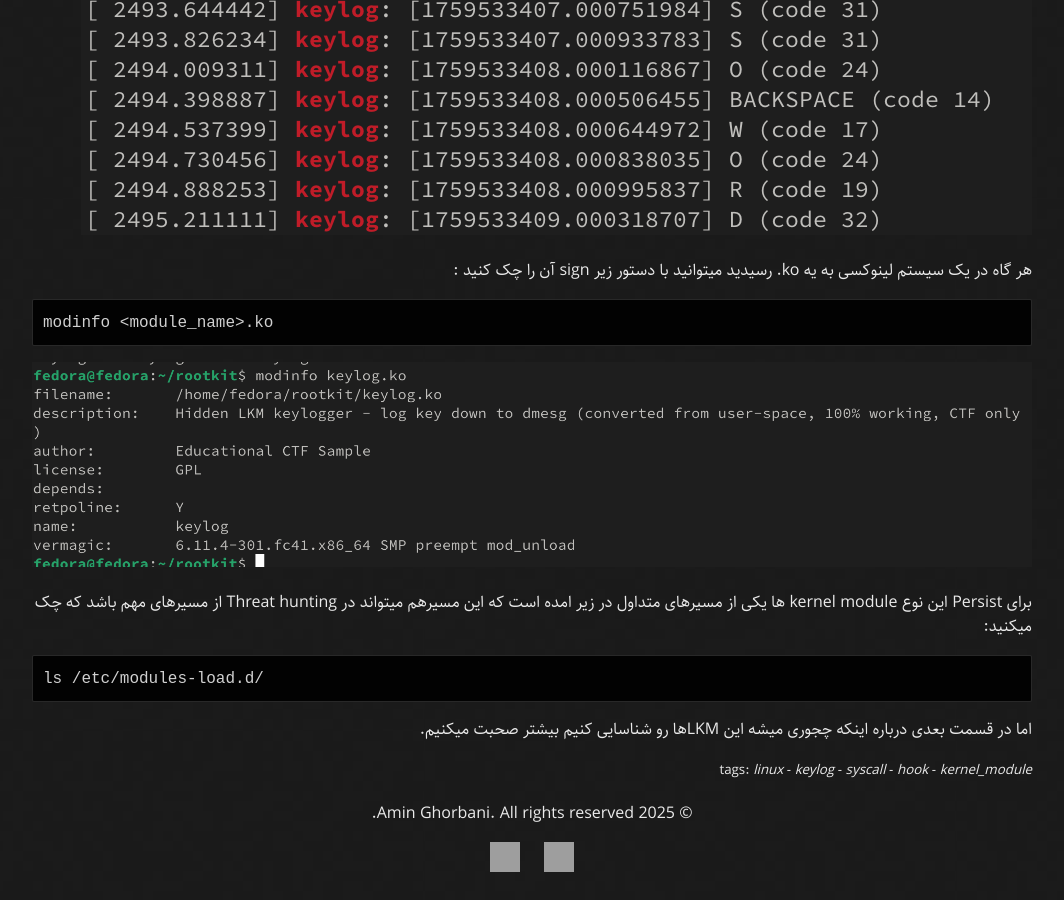
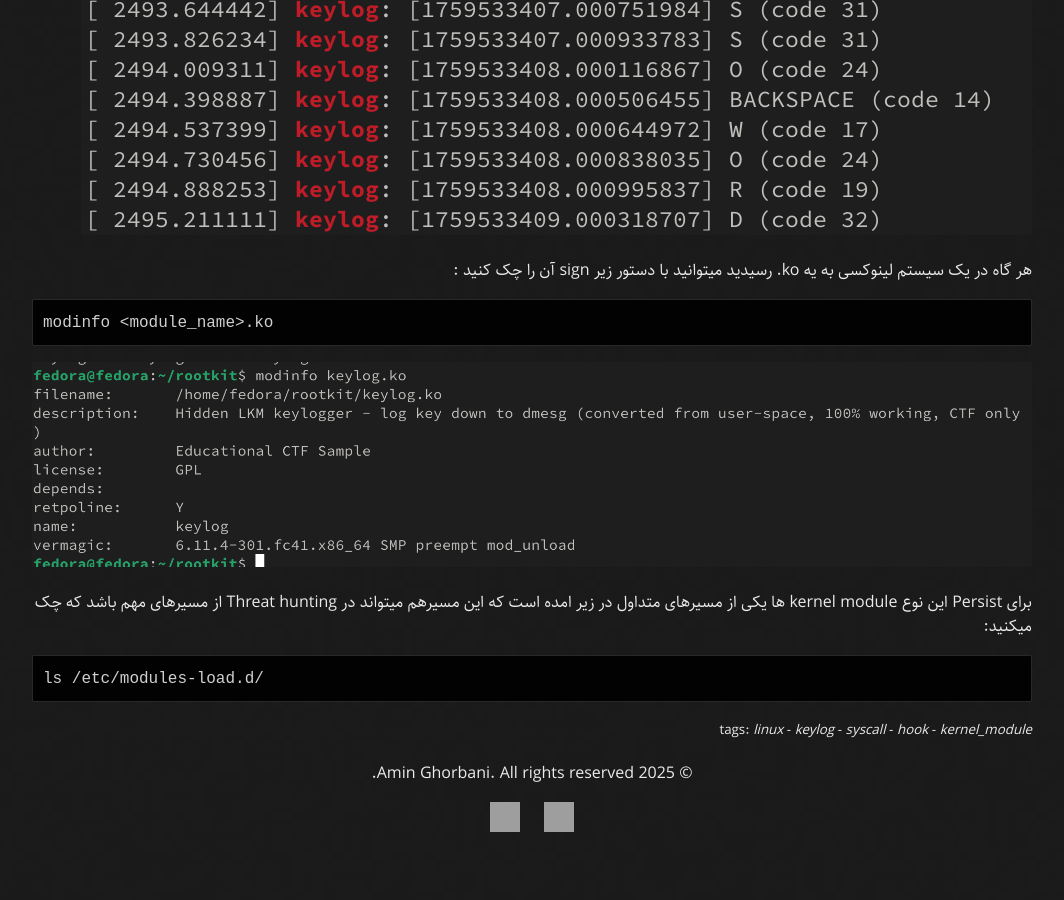
Before and after one commit to AminGhorbani96/hexamin.github.io, a Jekyll site: the page built from _posts/2025-10-04-Linux-part-6-Linux Kernel Attacks.md, in a window 1280 px wide and 900 px high, scrolled down 9910 px. Shown: the whole window, without its empty margins (108-1172 px from the left). Built offline with Jekyll 4.4.1, drawn with Linux system fonts in a browser that asks for light colours; after the commit the page ends 10770 px from its top, so only the background shows below that; grey boxes are pictures that could not be loaded.

Commit message:
edit post

````diff
--- a/_posts/2025-10-04-Linux-part-6-Linux Kernel Attacks.md
+++ b/_posts/2025-10-04-Linux-part-6-Linux Kernel Attacks.md
@@ -377,5 +377,3 @@ modinfo <module_name>.ko
 ```bash
 ls /etc/modules-load.d/
 ```
-
-اما در قسمت بعدی درباره اینکه چجوری میشه این LKMها رو شناسایی کنیم بیشتر صحبت میکنیم.
````
